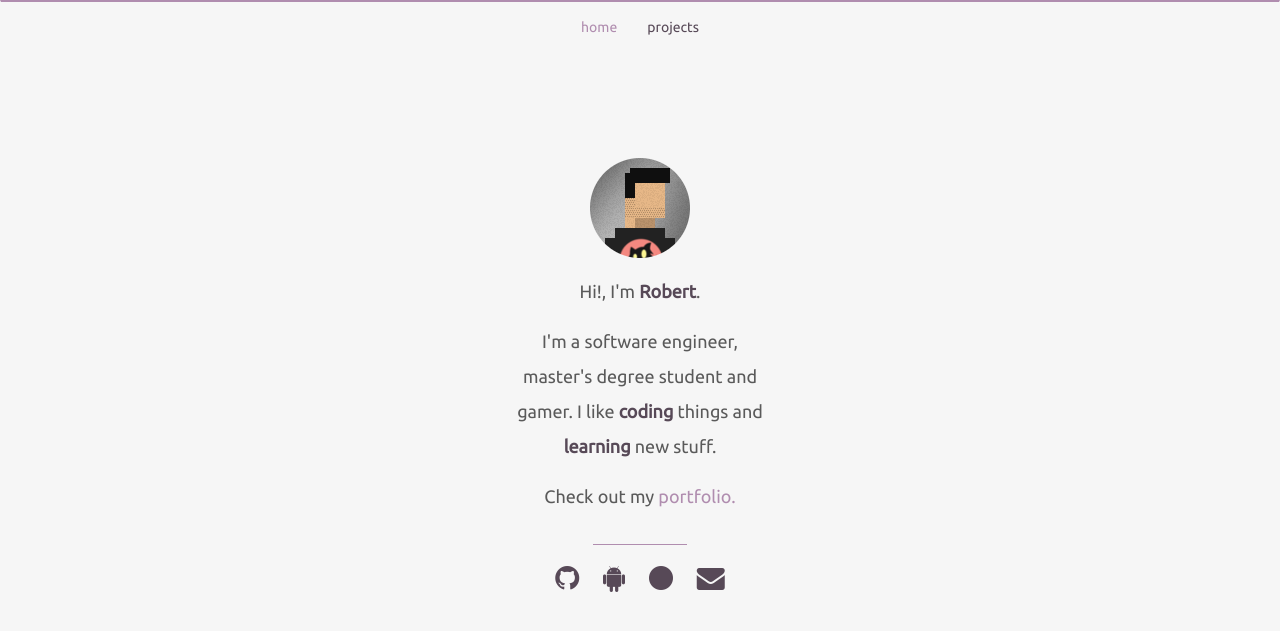
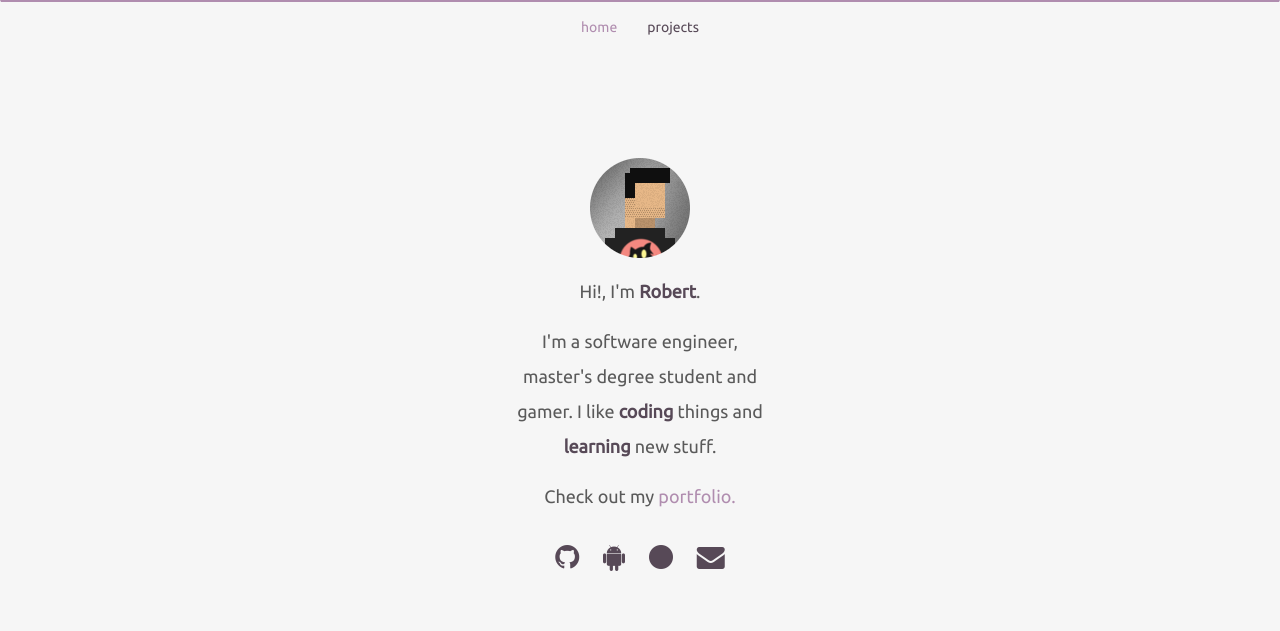
Before and after one commit to krovs/portfolio, a Jekyll site: the page built from index.html, in a window 1280 px wide. Shown: the top 631 px of the page. Built offline with Jekyll 4.4.1, drawn with Linux system fonts in a browser that asks for light colours; nearby versions of some CDN libraries.

Commit message:
Remove hr from index

```diff
--- a/index.html
+++ b/index.html
@@ -24,9 +24,9 @@ nav: home
         </p>
 
     </div>
+<!--
+    <hr class="indexhr">
 
-    <hr class="indexhr">
-    <!--
     <div class="row indextexts">
 
         {% for post in site.posts limit:1 %}
```
